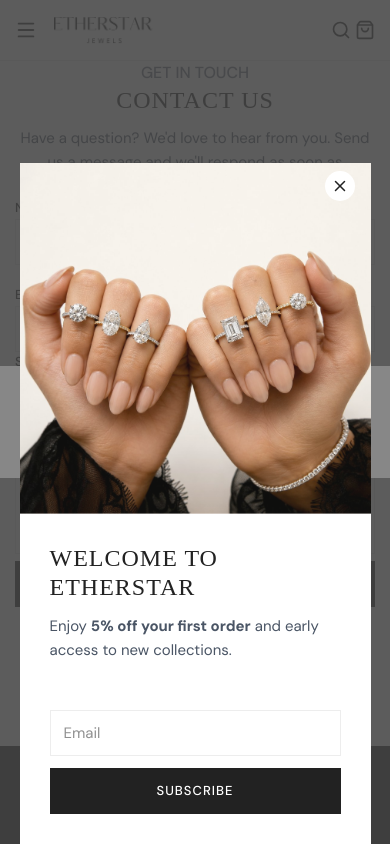
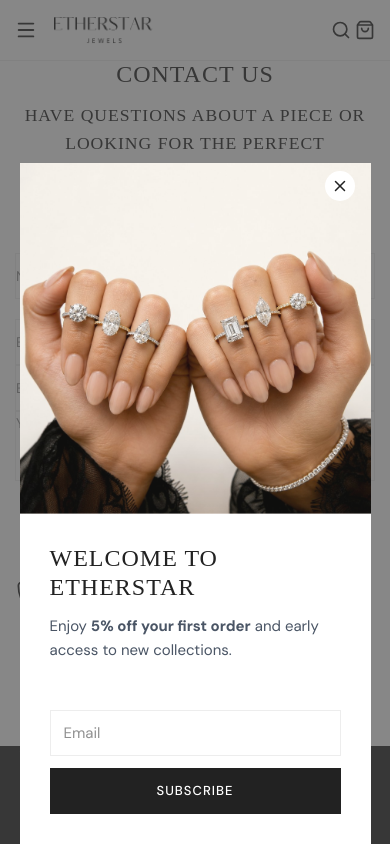
Before and after one commit to henilm1207/ether-jewels, a React (Vite) app in the folder client/: page /pages/contact in a window 390 px wide. Shown: the top 844 px of the page. Built offline with nearby package versions, Linux system fonts and the light colour scheme.

Commit message:
minor changes

```diff
--- a/client/src/App.jsx
+++ b/client/src/App.jsx
@@ -19,7 +19,6 @@
 import ShippingPolicy from './pages/ShippingPolicy';
 import Faqs from './pages/Faqs';
 import NewsletterPopup from './components/ui/NewsletterPopup';
-import AgeVerifier from './components/ui/AgeVerifier';
 import CookieConsent from './components/ui/CookieConsent';
 
 function App() {
@@ -72,7 +71,6 @@
       <MobileNav isOpen={mobileNavOpen} onClose={() => setMobileNavOpen(false)} />
 
       <NewsletterPopup />
-      <AgeVerifier />
       <CookieConsent />
     </div>
   );
--- a/client/src/components/ui/AgeVerifier.jsx
+++ /dev/null
@@ -1,65 +0,0 @@
-import { useState, useEffect } from 'react';
-
-export default function AgeVerifier() {
-  const [open, setOpen] = useState(false);
-  const [rejected, setRejected] = useState(false);
-
-  useEffect(() => {
-    const verified = localStorage.getItem('etherstar-age-verified');
-    if (!verified) {
-      setOpen(true);
-    }
-  }, []);
-
-  const handleVerify = (isAdult) => {
-    if (isAdult) {
-      localStorage.setItem('etherstar-age-verified', 'true');
-      setOpen(false);
-    } else {
-      setRejected(true);
-    }
-  };
-
-  if (!open) return null;
-
-  return (
-    <div className="fixed inset-0 z-[300] flex items-center justify-center p-4">
-      <div className="absolute inset-0" style={{ background: 'rgba(68,68,68,0.64)' }} />
-      <div className="relative bg-white p-8 md:p-10 max-w-md w-full text-center z-10 animate-fade-in-up">
-        {!rejected ? (
-          <>
-            <h2 className="font-heading text-2xl" style={{ marginBottom: '8px' }}>Confirm your age</h2>
-            <p className="text-gray-600 text-[15px]" style={{ marginBottom: '24px' }}>Are you 18 years old or older?</p>
-            <div className="flex gap-4 justify-center">
-              <button
-                onClick={() => handleVerify(false)}
-                className="px-8 py-3 border border-[#222] text-[13px] font-medium uppercase tracking-wider hover:bg-gray-100 transition-colors"
-              >
-                No, I&apos;m not
-              </button>
-              <button
-                onClick={() => handleVerify(true)}
-                className="px-8 py-3 bg-[#222] text-white text-[13px] font-medium uppercase tracking-wider hover:bg-black transition-colors"
-              >
-                Yes, I am
-              </button>
-            </div>
-          </>
-        ) : (
-          <>
-            <h2 className="font-heading text-2xl" style={{ marginBottom: '8px' }}>Come back when you&apos;re older</h2>
-            <p className="text-gray-600 text-[15px]" style={{ marginBottom: '24px' }}>
-              Sorry, the content of this store can&apos;t be seen by a younger audience. Come back when you&apos;re older.
-            </p>
-            <button
-              onClick={() => setRejected(false)}
-              className="text-sm underline hover:text-black"
-            >
-              Oops, I entered incorrectly
-            </button>
-          </>
-        )}
-      </div>
-    </div>
-  );
-}
--- a/client/src/pages/Contact.jsx
+++ b/client/src/pages/Contact.jsx
@@ -1,7 +1,30 @@
 import { useState } from 'react';
+import { Phone, MapPin, Mail } from 'lucide-react';
+
+const INFO = [
+  {
+    icon: Phone,
+    label: 'Phone',
+    value: <a href="tel:+971586062080" className="hover:opacity-70">+971 58 606 2080</a>,
+  },
+  {
+    icon: MapPin,
+    label: 'Address',
+    value: 'Dubai, UAE',
+  },
+  {
+    icon: Mail,
+    label: 'Email',
+    value: (
+      <a href="mailto:etherstarjewels@gmail.com" className="hover:opacity-70">
+        etherstarjewels@gmail.com
+      </a>
+    ),
+  },
+];
 
 export default function Contact() {
-  const [form, setForm] = useState({ name: '', email: '', subject: '', message: '' });
+  const [form, setForm] = useState({ name: '', phone: '', email: '', message: '' });
   const [submitted, setSubmitted] = useState(false);
 
   const handleChange = (e) => {
@@ -13,24 +36,28 @@
     setSubmitted(true);
   };
 
+  const inputClass =
+    'w-full px-4 py-3 border border-[#ededed] text-[14px] focus:outline-none focus:border-[#222]';
+
   return (
-    <section className="py-8 md:py-12">
+    <section className="py-10 md:py-[100px]">
       <div className="container">
-        <div className="max-w-3xl mx-auto">
-          {/* Header */}
-          <div className="text-center mb-10">
-            <p className="text-subheading text-gray-500 mb-2">
-              Get in Touch
-            </p>
+        <div className="mx-auto" style={{ maxWidth: '770px' }}>
+          {/* Header — live: centered, no eyebrow */}
+          <div className="text-center" style={{ marginBottom: '40px' }}>
             <h1
-              className="font-heading mb-4"
-              style={{ fontSize: 'clamp(1.5rem, 4vw, 2.5rem)', letterSpacing: '1px' }}
+              className="font-heading"
+              style={{ fontSize: 'clamp(1.5rem, 4vw, 2.5rem)', letterSpacing: '1px', marginBottom: '12px' }}
             >
               Contact Us
             </h1>
-            <p className="text-gray-600 text-[15px]">
-              Have a question? We'd love to hear from you. Send us a message and we'll respond as
-              soon as possible.
+            <p
+              className="font-heading"
+              style={{ fontSize: 'clamp(1.1rem, 2.5vw, 1.375rem)', color: '#222' }}
+            >
+              Have questions about a piece or looking for the perfect diamond?
+              <br />
+              Our experts are here to help.
             </p>
           </div>
 
@@ -43,115 +70,89 @@
                 Thank you!
               </h2>
               <p className="text-gray-600 text-[15px]">
-                Your message has been sent. We'll get back to you within 24 hours.
+                Your message has been sent. We&apos;ll get back to you within 24 hours.
               </p>
             </div>
           ) : (
             <form onSubmit={handleSubmit} className="space-y-5">
-              <div className="grid grid-cols-1 md:grid-cols-2 gap-5">
+              <div className="grid grid-cols-1 sm:grid-cols-2 gap-5">
                 <div>
-                  <label className="block text-[13px] font-medium mb-2">Name</label>
+                  <label htmlFor="contact-name" className="sr-only">Name</label>
                   <input
+                    id="contact-name"
                     type="text"
                     name="name"
+                    placeholder="Name"
                     value={form.name}
                     onChange={handleChange}
-                    required
-                    className="w-full px-4 py-3 border border-[#ededed] text-[14px] focus:outline-none focus:border-[#222]"
+                    autoComplete="name"
+                    className={inputClass}
                     style={{ height: '46px' }}
                   />
                 </div>
                 <div>
-                  <label className="block text-[13px] font-medium mb-2">Email</label>
+                  <label htmlFor="contact-phone" className="sr-only">Phone number</label>
                   <input
-                    type="email"
-                    name="email"
-                    value={form.email}
+                    id="contact-phone"
+                    type="tel"
+                    name="phone"
+                    placeholder="Enter your phone number"
+                    value={form.phone}
                     onChange={handleChange}
-                    required
-                    className="w-full px-4 py-3 border border-[#ededed] text-[14px] focus:outline-none focus:border-[#222]"
+                    autoComplete="tel"
+                    className={inputClass}
                     style={{ height: '46px' }}
                   />
                 </div>
               </div>
 
               <div>
-                <label className="block text-[13px] font-medium mb-2">Subject</label>
+                <label htmlFor="contact-email" className="sr-only">Email</label>
                 <input
-                  type="text"
-                  name="subject"
-                  value={form.subject}
+                  id="contact-email"
+                  type="email"
+                  name="email"
+                  placeholder="Email"
+                  value={form.email}
                   onChange={handleChange}
                   required
-                  className="w-full px-4 py-3 border border-[#ededed] text-[14px] focus:outline-none focus:border-[#222]"
+                  autoComplete="email"
+                  className={inputClass}
                   style={{ height: '46px' }}
                 />
               </div>
 
               <div>
-                <label className="block text-[13px] font-medium mb-2">Message</label>
+                <label htmlFor="contact-message" className="sr-only">Message</label>
                 <textarea
+                  id="contact-message"
                   name="message"
+                  placeholder="Your Message"
                   value={form.message}
                   onChange={handleChange}
                   required
-                  rows={5}
-                  className="w-full px-4 py-3 border border-[#ededed] text-[14px] focus:outline-none focus:border-[#222] resize-none"
+                  rows={3}
+                  className={`${inputClass} resize-none`}
                 />
               </div>
 
-              <button type="submit" className="btn btn--primary w-full">
-                Send Message
-              </button>
+              <div className="text-center">
+                <button type="submit" className="btn btn--underline" style={{ color: '#222' }}>
+                  Submit Now
+                </button>
+              </div>
             </form>
           )}
 
-          {/* Contact Info */}
-          <div className="grid grid-cols-1 md:grid-cols-3 gap-8 mt-16 text-center">
-            <div>
-              <h3
-                className="mb-2"
-                style={{
-                  fontSize: '13px',
-                  fontWeight: 500,
-                  textTransform: 'uppercase',
-                  letterSpacing: '1px',
-                }}
-              >
-                Email
-              </h3>
-              <a href="mailto:etherstarjewels@gmail.com" className="text-[14px] text-gray-600 hover:text-[#222]">
-                etherstarjewels@gmail.com
-              </a>
-            </div>
-            <div>
-              <h3
-                className="mb-2"
-                style={{
-                  fontSize: '13px',
-                  fontWeight: 500,
-                  textTransform: 'uppercase',
-                  letterSpacing: '1px',
-                }}
-              >
-                Location
-              </h3>
-              <p className="text-[14px] text-gray-600">Dubai, UAE</p>
-            </div>
-            <div>
-              <h3
-                className="mb-2"
-                style={{
-                  fontSize: '13px',
-                  fontWeight: 500,
-                  textTransform: 'uppercase',
-                  letterSpacing: '1px',
-                }}
-              >
-                Hours
-              </h3>
-              <p className="text-[14px] text-gray-600">Mon – Fri, 9am – 6pm GST</p>
-            </div>
+          {/* Contact Info — live: Phone / Address / Email */}
+          <div className="grid grid-cols-1 md:grid-cols-3 text-center" style={{ gap: '40px', marginTop: '64px' }}>
+            {INFO.map(({ icon: Icon, label, value }) => (
+              <div key={label}>
+                <Icon size={40} strokeWidth={1} aria-hidden="true" className="mx-auto" style={{ color: '#222', marginBottom: '16px' }} />
+                <p style={{ fontSize: '14px', color: '#666', marginBottom: '8px' }}>{label}</p>
+                <div style={{ fontSize: '16px', color: '#222', overflowWrap: 'anywhere' }}>{value}</div>
+              </div>
+            ))}
           </div>
         </div>
       </div>
--- a/client/vite.config.js
+++ b/client/vite.config.js
@@ -5,6 +5,7 @@
 export default defineConfig({
   plugins: [react(), tailwindcss()],
   server: {
+    host: true,
     port: 3000,
     proxy: {
       '/api': 'http://localhost:5001',
```
Also changed, not shown: client/src/components/layout/Footer.jsx (+51 -41 lines), client/src/components/sections/EtherstarExperience.jsx (+19 -18 lines).
